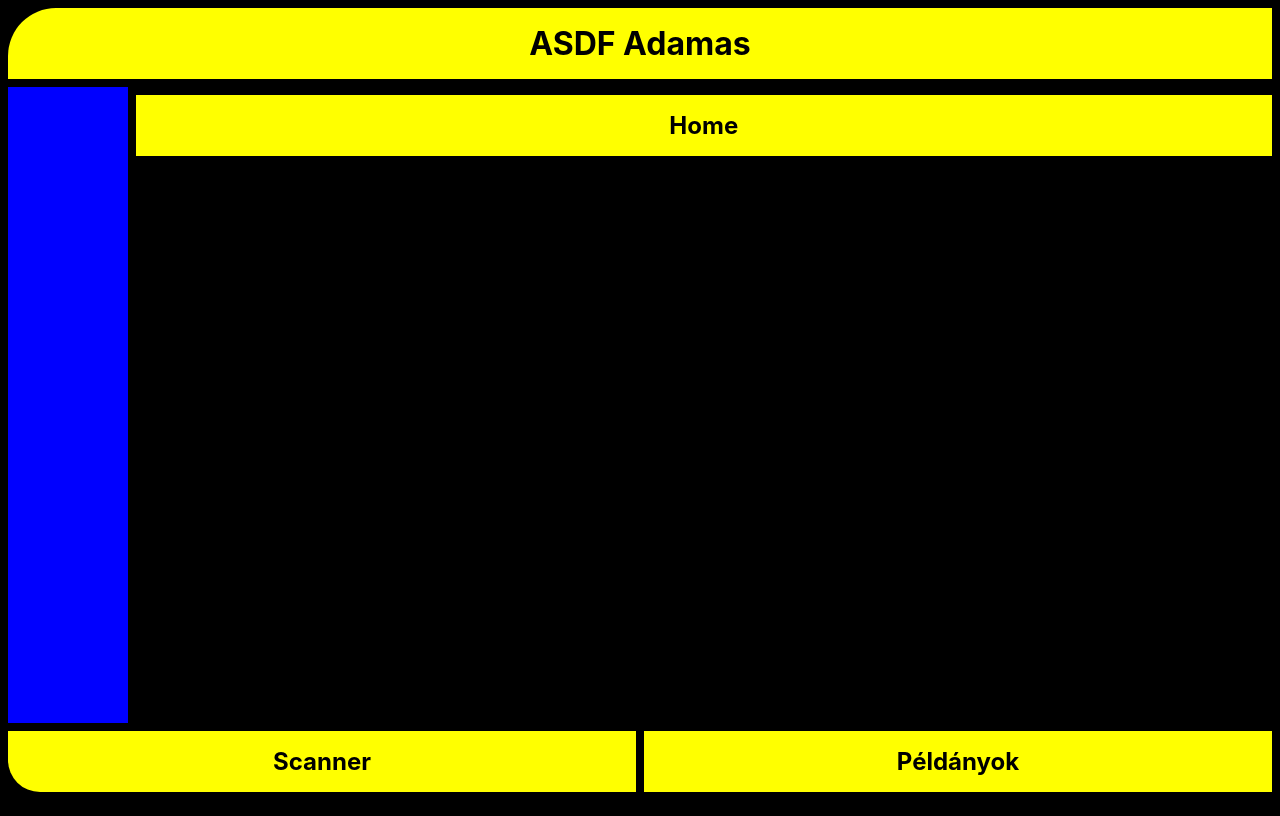
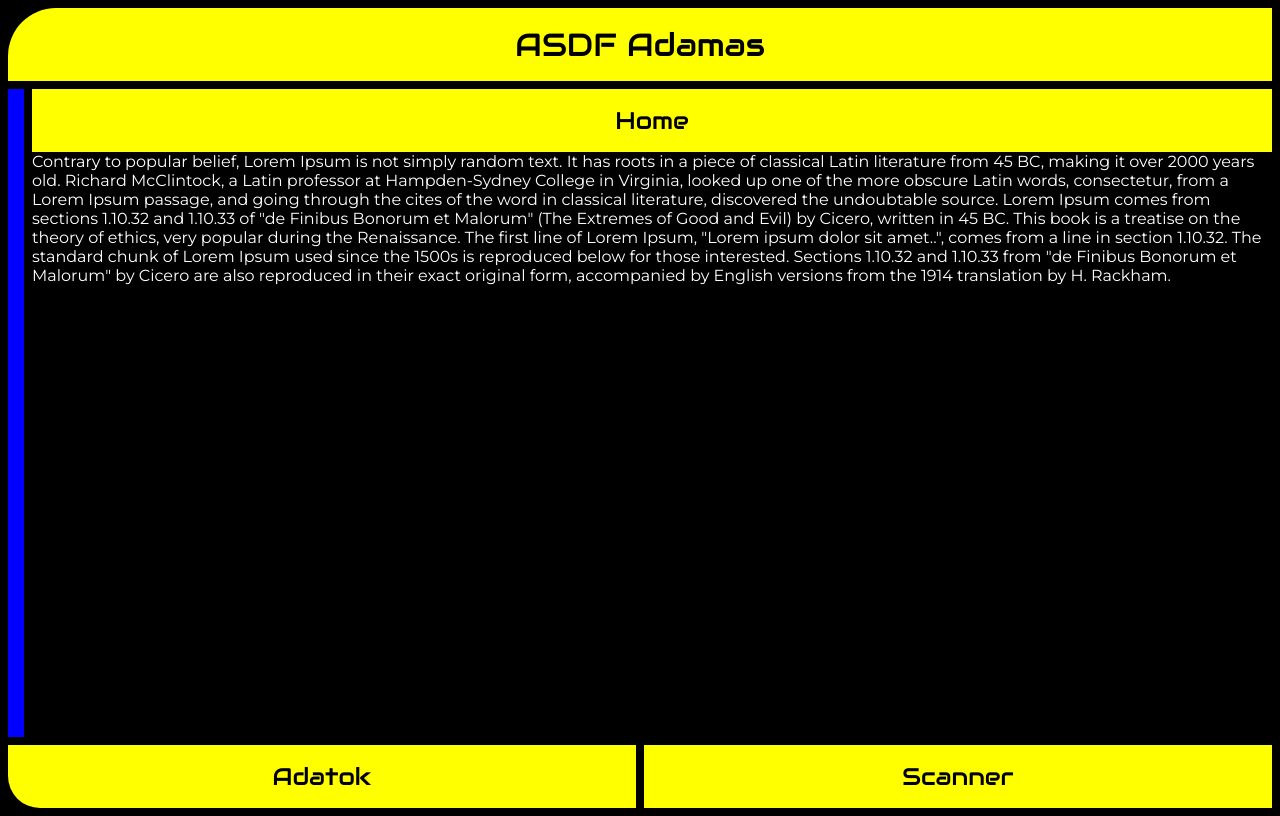
Before and after one commit to Jarmilla/adamas-app, a React (Create React App) app in the folder adamas-app/: page / in a window 1280 px wide. Built offline with nearby package versions, Linux system fonts and the light colour scheme.

Commit message:
arringing css to scss, buttons

```diff
--- a/adamas-app/src/App.js
+++ b/adamas-app/src/App.js
@@ -29,7 +29,9 @@ function App() {
 
   return (
     <div className="App">
-      <h1 onClick={toHome}>ASDF Adamas</h1>
+      <button className="home-button button-effect" onClick={toHome}>
+        ASDF Adamas
+      </button>
 
       <main>
         <div className="decor-box"></div>
@@ -41,12 +43,12 @@ function App() {
       </main>
 
       <nav>
-        <h2 className="nav-button" onClick={toScanner}>
+        <button className="button-effect" onClick={toSpeciments}>
+          Adatok
+        </button>
+        <button className="button-effect" onClick={toScanner}>
           Scanner
-        </h2>
-        <h2 className="nav-button" onClick={toSpeciments}>
-          Példányok
-        </h2>
+        </button>
       </nav>
     </div>
   );
--- a/adamas-app/src/App.scss
+++ b/adamas-app/src/App.scss
@@ -1,3 +1,8 @@
+@import url("https://fonts.googleapis.com/css2?family=Audiowide&display=swap");
+@import url("https://fonts.googleapis.com/css2?family=Montserrat&display=swap");
+$primarily-color: yellow;
+$secondary-color: skyblue;
+
 body {
   margin: 0;
   padding: 0;
@@ -7,23 +12,50 @@ body {
 }
 
 .App {
+  font-family: Montserrat, Droid Sans, sans-serif;
   height: 100vh;
-  margin: 0 0.5rem;
+  margin: 0.5rem;
   display: flex;
   flex-direction: column;
+  gap: 0.5rem;
 }
 
-h1,
-h2 {
+h2,
+button {
+  font-weight: normal;
+  font-family: Audiowide, Arial, Helvetica, sans-serif;
   text-align: center;
   padding: 1rem;
-  background-color: yellow;
+  margin: 0;
+  background-color: $primarily-color;
   color: black;
-  margin: 0.5rem 0;
+  border: none;
 }
 
-h1 {
+.home-button {
+  font-size: 2rem;
   border-radius: 3rem 0 0 0;
+}
+
+nav button {
+  font-size: 1.5rem;
+  width: 100%;
+
+  &:first-child {
+    border-radius: 0 0 0 2rem;
+  }
+}
+
+.button-effect {
+  transition: 300ms ease-in-out;
+  &:hover,
+  &:focus {
+    background-color: cyan;
+  }
+}
+
+.selected {
+  background-color: skyblue;
 }
 
 p {
@@ -54,23 +86,6 @@ nav {
   gap: 0.5rem;
 }
 
-nav h2 {
-  width: 100%;
-}
-
-nav h2:first-child {
-  border-radius: 0 0 0 2rem;
-}
-
-.nav-button:hover,
-.nav-button:focus {
-  background-color: cyan;
-}
-
-.selected {
-  background-color: skyblue;
-}
-
 video {
   width: 100%;
 }
--- a/adamas-app/src/components/Home.js
+++ b/adamas-app/src/components/Home.js
@@ -4,6 +4,15 @@ function Home() {
   return (
     <div>
       <h2>Home</h2>
+      <p>
+        Contrary to popular belief, Lorem Ipsum is not simply random text. It has roots in a piece of classical Latin literature from 45 BC, making it over 2000
+        years old. Richard McClintock, a Latin professor at Hampden-Sydney College in Virginia, looked up one of the more obscure Latin words, consectetur, from
+        a Lorem Ipsum passage, and going through the cites of the word in classical literature, discovered the undoubtable source. Lorem Ipsum comes from
+        sections 1.10.32 and 1.10.33 of "de Finibus Bonorum et Malorum" (The Extremes of Good and Evil) by Cicero, written in 45 BC. This book is a treatise on
+        the theory of ethics, very popular during the Renaissance. The first line of Lorem Ipsum, "Lorem ipsum dolor sit amet..", comes from a line in section
+        1.10.32. The standard chunk of Lorem Ipsum used since the 1500s is reproduced below for those interested. Sections 1.10.32 and 1.10.33 from "de Finibus
+        Bonorum et Malorum" by Cicero are also reproduced in their exact original form, accompanied by English versions from the 1914 translation by H. Rackham.
+      </p>
     </div>
   );
 }
```
